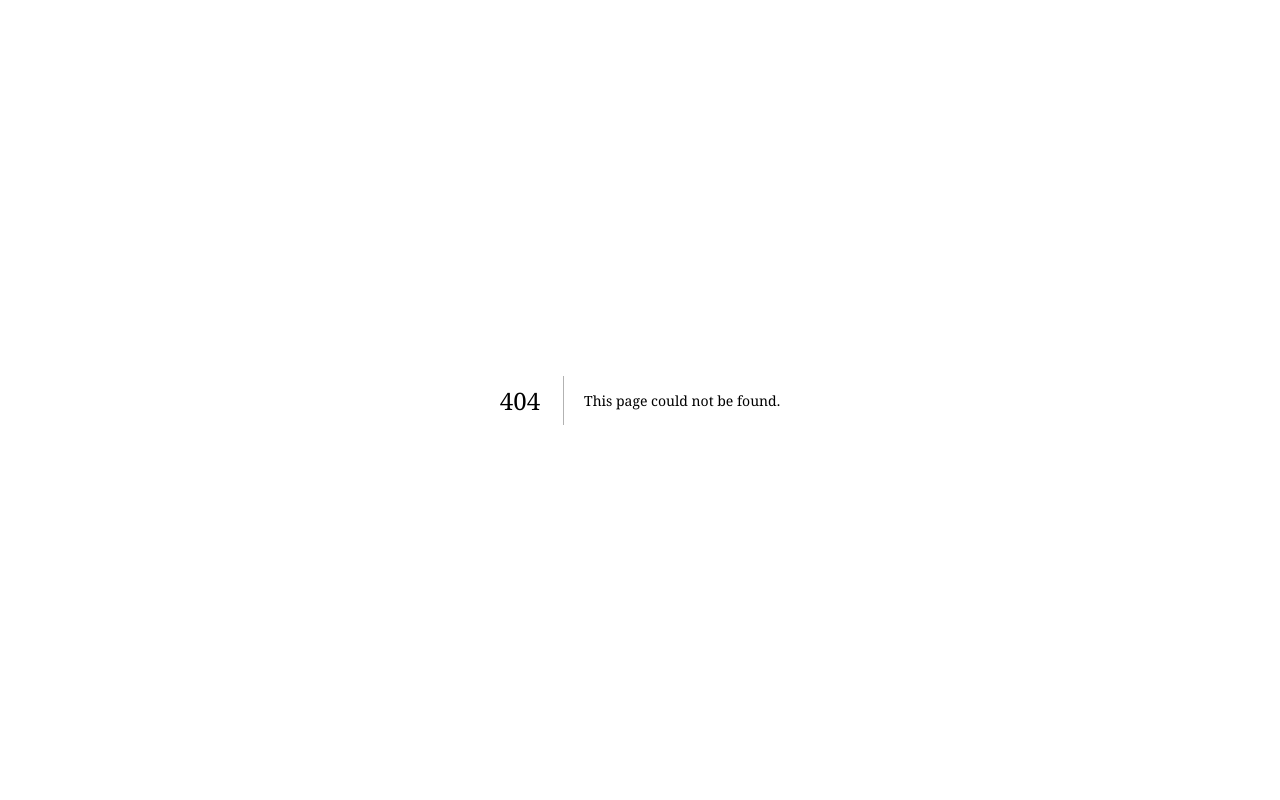
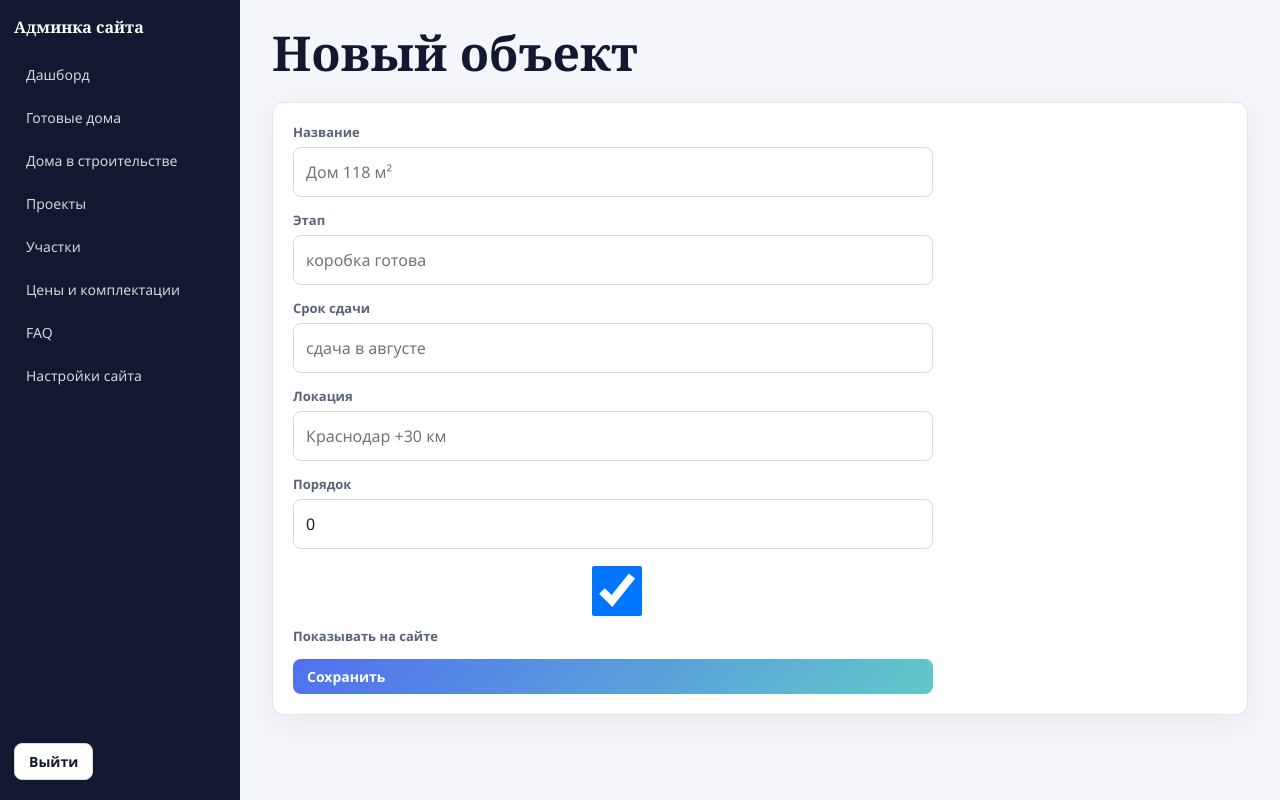
Before and after one commit to Osmanovvv/Stroitelstvo-Domov, a Next.js app: page /admin/building/new in a window 1280 px wide. Before the commit this address had no page. Built offline with nearby package versions, Linux system fonts and the light colour scheme.

Commit message:
feat: admin CRUD for building homes

```diff
--- /dev/null
+++ b/app/admin/building/BuildingForm.tsx
@@ -0,0 +1,40 @@
+import type { BuildingHome } from "@prisma/client";
+
+type BuildingFormProps = {
+  action: (formData: FormData) => void;
+  item?: BuildingHome;
+};
+
+export default function BuildingForm({ action, item }: BuildingFormProps) {
+  return (
+    <form className="admin-form" action={action}>
+      {item && <input type="hidden" name="id" value={item.id} />}
+      <div className="admin-field">
+        <label>Название</label>
+        <input name="title" defaultValue={item?.title ?? ""} placeholder="Дом 118 м²" required />
+      </div>
+      <div className="admin-field">
+        <label>Этап</label>
+        <input name="stage" defaultValue={item?.stage ?? ""} placeholder="коробка готова" />
+      </div>
+      <div className="admin-field">
+        <label>Срок сдачи</label>
+        <input name="finish" defaultValue={item?.finish ?? ""} placeholder="сдача в августе" />
+      </div>
+      <div className="admin-field">
+        <label>Локация</label>
+        <input name="location" defaultValue={item?.location ?? ""} placeholder="Краснодар +30 км" />
+      </div>
+      <div className="admin-field">
+        <label>Порядок</label>
+        <input name="sortOrder" type="number" defaultValue={item?.sortOrder ?? 0} />
+      </div>
+      <div className="admin-field">
+        <label>
+          <input name="isVisible" type="checkbox" defaultChecked={item?.isVisible ?? true} /> Показывать на сайте
+        </label>
+      </div>
+      <button className="admin-btn primary" type="submit">Сохранить</button>
+    </form>
+  );
+}
--- /dev/null
+++ b/app/admin/building/actions.ts
@@ -0,0 +1,48 @@
+"use server";
+
+import { redirect } from "next/navigation";
+import { revalidatePath } from "next/cache";
+import { prisma } from "@/app/lib/db";
+import { str, num, bool } from "@/app/lib/form";
+
+function revalidate() {
+  revalidatePath("/");
+  revalidatePath("/admin/building");
+}
+
+function readData(formData: FormData) {
+  return {
+    title: str(formData, "title"),
+    stage: str(formData, "stage"),
+    finish: str(formData, "finish"),
+    location: str(formData, "location"),
+    sortOrder: num(formData, "sortOrder"),
+    isVisible: bool(formData, "isVisible"),
+  };
+}
+
+export async function createBuilding(formData: FormData) {
+  await prisma.buildingHome.create({ data: readData(formData) });
+  revalidate();
+  redirect("/admin/building");
+}
+
+export async function updateBuilding(formData: FormData) {
+  await prisma.buildingHome.update({ where: { id: str(formData, "id") }, data: readData(formData) });
+  revalidate();
+  redirect("/admin/building");
+}
+
+export async function deleteBuilding(formData: FormData) {
+  await prisma.buildingHome.delete({ where: { id: str(formData, "id") } });
+  revalidate();
+}
+
+export async function toggleBuilding(formData: FormData) {
+  const id = str(formData, "id");
+  const current = await prisma.buildingHome.findUnique({ where: { id } });
+  if (current) {
+    await prisma.buildingHome.update({ where: { id }, data: { isVisible: !current.isVisible } });
+    revalidate();
+  }
+}
--- /dev/null
+++ b/app/admin/building/new/page.tsx
@@ -0,0 +1,13 @@
+import BuildingForm from "../BuildingForm";
+import { createBuilding } from "../actions";
+
+export default function NewBuilding() {
+  return (
+    <>
+      <div className="admin-topbar"><h2>Новый объект</h2></div>
+      <div className="admin-card">
+        <BuildingForm action={createBuilding} />
+      </div>
+    </>
+  );
+}
```
Also changed, not shown: app/admin/building/[id]/page.tsx (added, +19 -0 lines), app/admin/building/page.tsx (added, +47 -0 lines).
